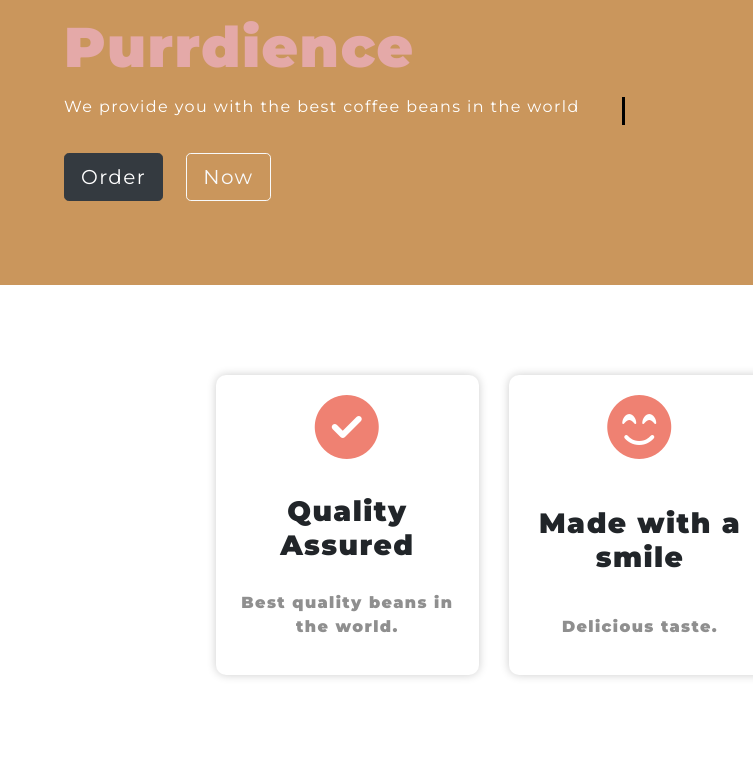
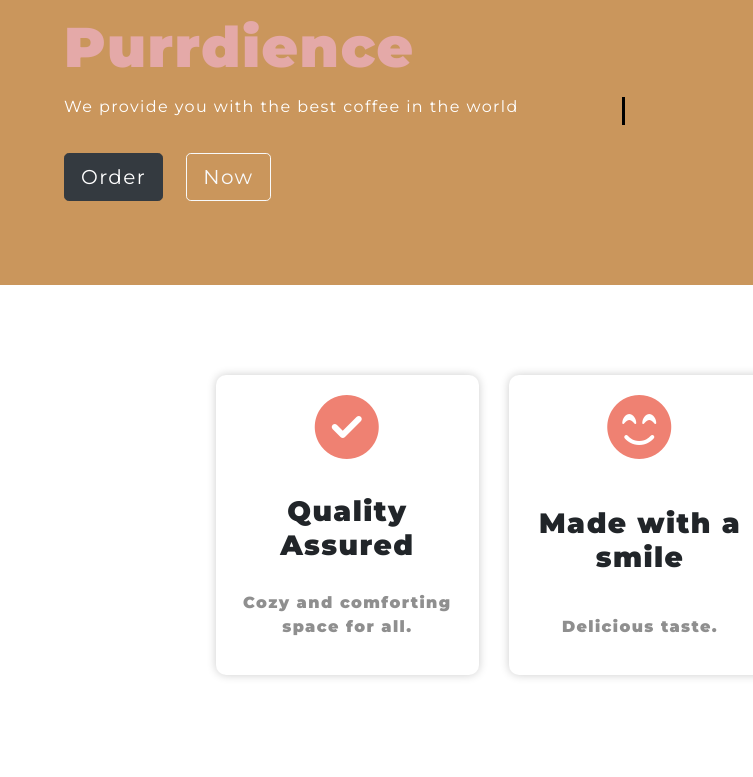
Before and after one commit to kingmidas1232/CHOUPOUT.github.io, a plain HTML site: page index.html in a window 1280 px wide. Shown: the part 515-1292 px from the top of the page, 0-753 px from the left. Drawn offline with nearby package versions, Linux system fonts and the light colour scheme; some packages are replaced by stand-ins of ours; no server answers; grey boxes are pictures that could not be loaded; a script that the page names is missing.

Commit message:
Add files via upload

```diff
--- a/index.html
+++ b/index.html
@@ -102,7 +102,7 @@
 
           </h1>
           <div class="typed-out">
-            <h6 style="color: #fff;">We provide you with the best coffee beans in the world</h6>
+            <h6 style="color: #fff;">We provide you with the best coffee in the world</h6>
           </div>
           <button id="but" type="button" class="btn btn-dark btn-lg download-button">
             Order</button>
@@ -126,7 +126,7 @@
           <div class="feature-card">
             <i class="icon fas fa-check-circle fa-4x"></i>
             <h3>Quality Assured</h3>
-            <p>Best quality beans in the world.</p>
+            <p>Cozy and comforting space for all.</p>
           </div>
         </div>
         <div class="col">
```
